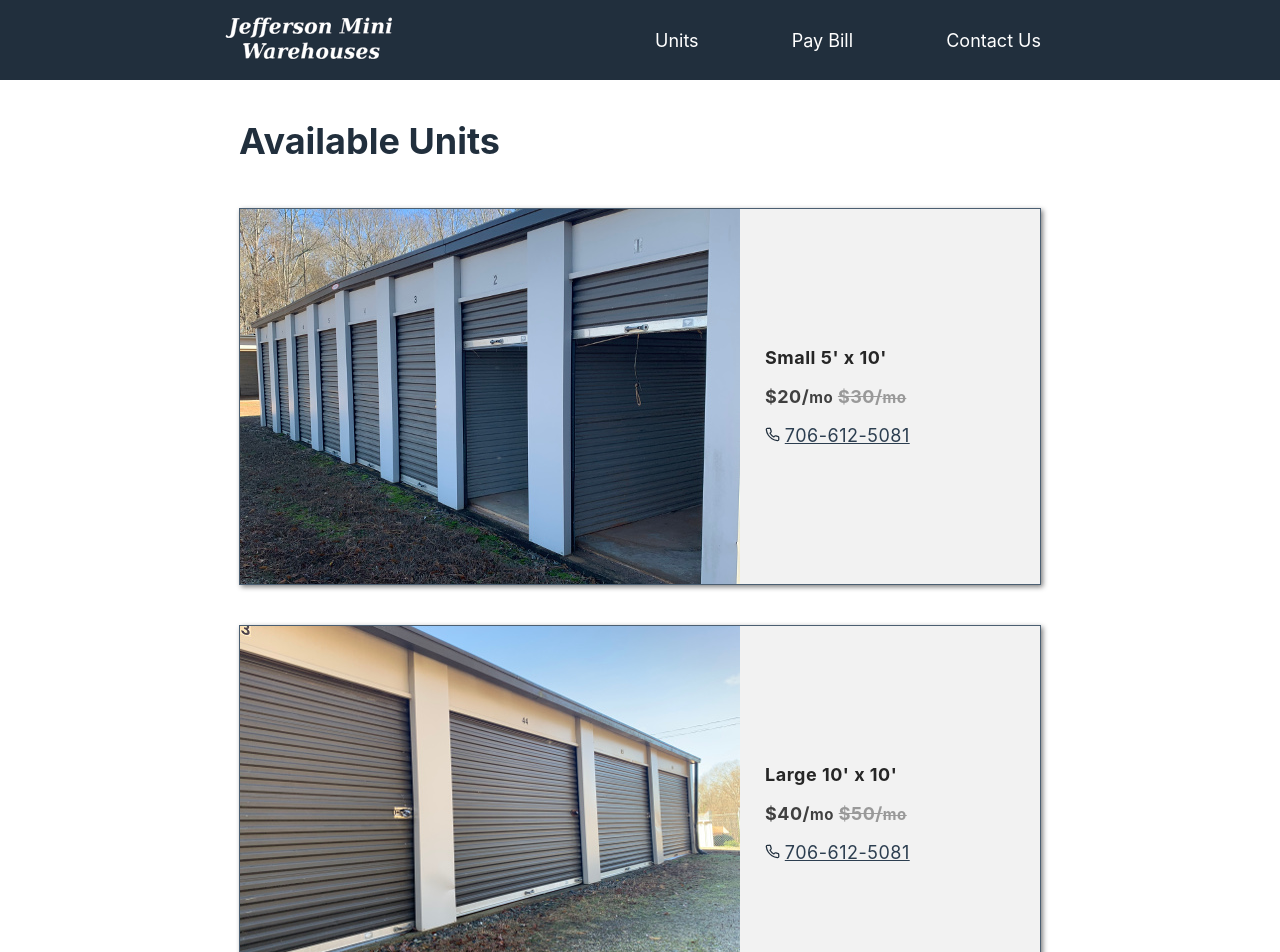
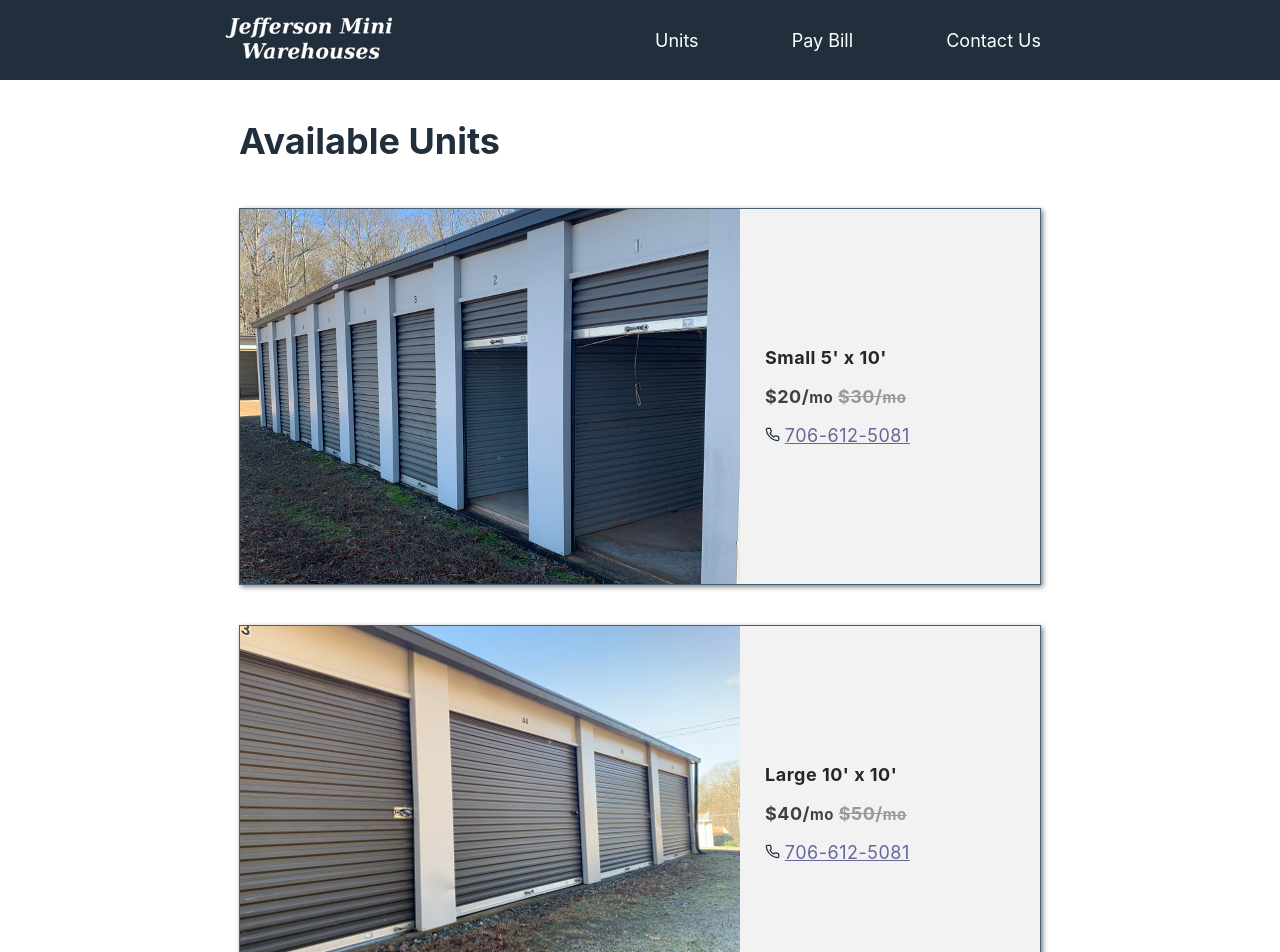
Before and after one commit to jmbuchanan/storage-ui, a React (Create React App) app: page /units in a window 1280 px wide. Shown: the top 952 px of the page. Built offline with nearby package versions, Linux system fonts and the light colour scheme.

Commit message:
css update

```diff
--- a/src/style.css
+++ b/src/style.css
@@ -255,7 +255,7 @@ Units
 .phone {
   text-decoration: underline;
   font-weight: normal;
-  color: ##666699;
+  color: #666699;
 }
 
 
--- a/src/units/Units.js
+++ b/src/units/Units.js
@@ -21,7 +21,7 @@ function Units() {
             <div className="unit-features-div">
               <p className="unit-title">Small 5' x 10'</p>
               <p>$20/<span className="per-month">mo</span>  <span className='strike-through-price'>$30/<span className="per-month">mo</span></span></p>
-              <p><Phone size='15' color='#212F3D'/> <a className="phone" href="tel://+17069141601">706-612-5081</a></p>
+              <p><Phone size='15' color='#212F3D'/> <a className="phone" href="tel://+17066125081">706-612-5081</a></p>
             </div>
           </div>
           <div className="unit-div">
@@ -34,7 +34,7 @@ function Units() {
             <div className="unit-features-div">
               <p className="unit-title">Large 10' x 10'</p>
               <p>$40/<span className="per-month">mo</span>  <span className='strike-through-price'>$50/<span className="per-month">mo</span></span></p>
-              <p><Phone size='15' color='#212F3D'/> <a className="phone" href="tel://+17069141601">706-612-5081</a></p>
+              <p><Phone size='15' color='#212F3D'/> <a className="phone" href="tel://+17066125081">706-612-5081</a></p>
             </div>
           </div>
         </div>
```
